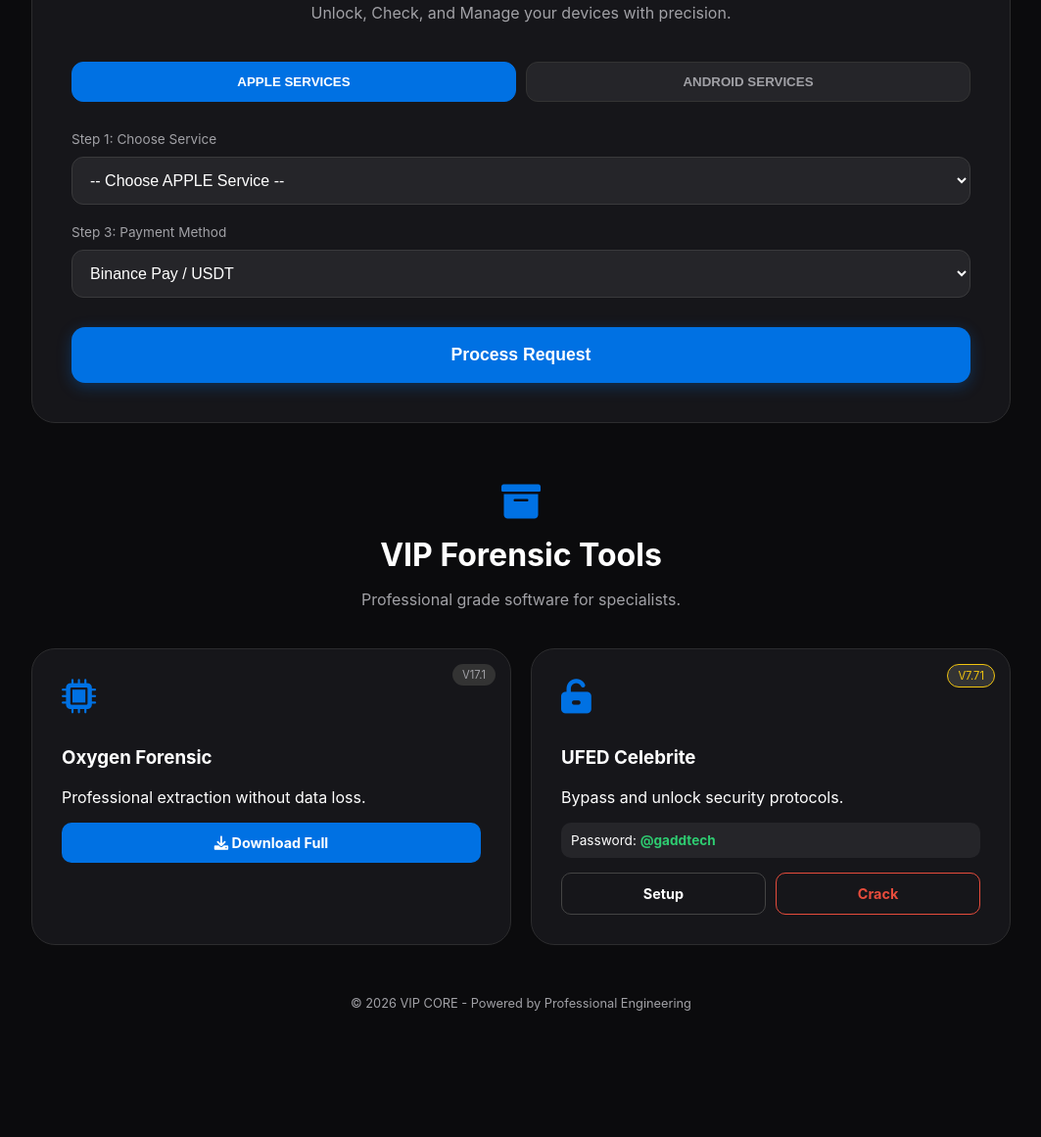
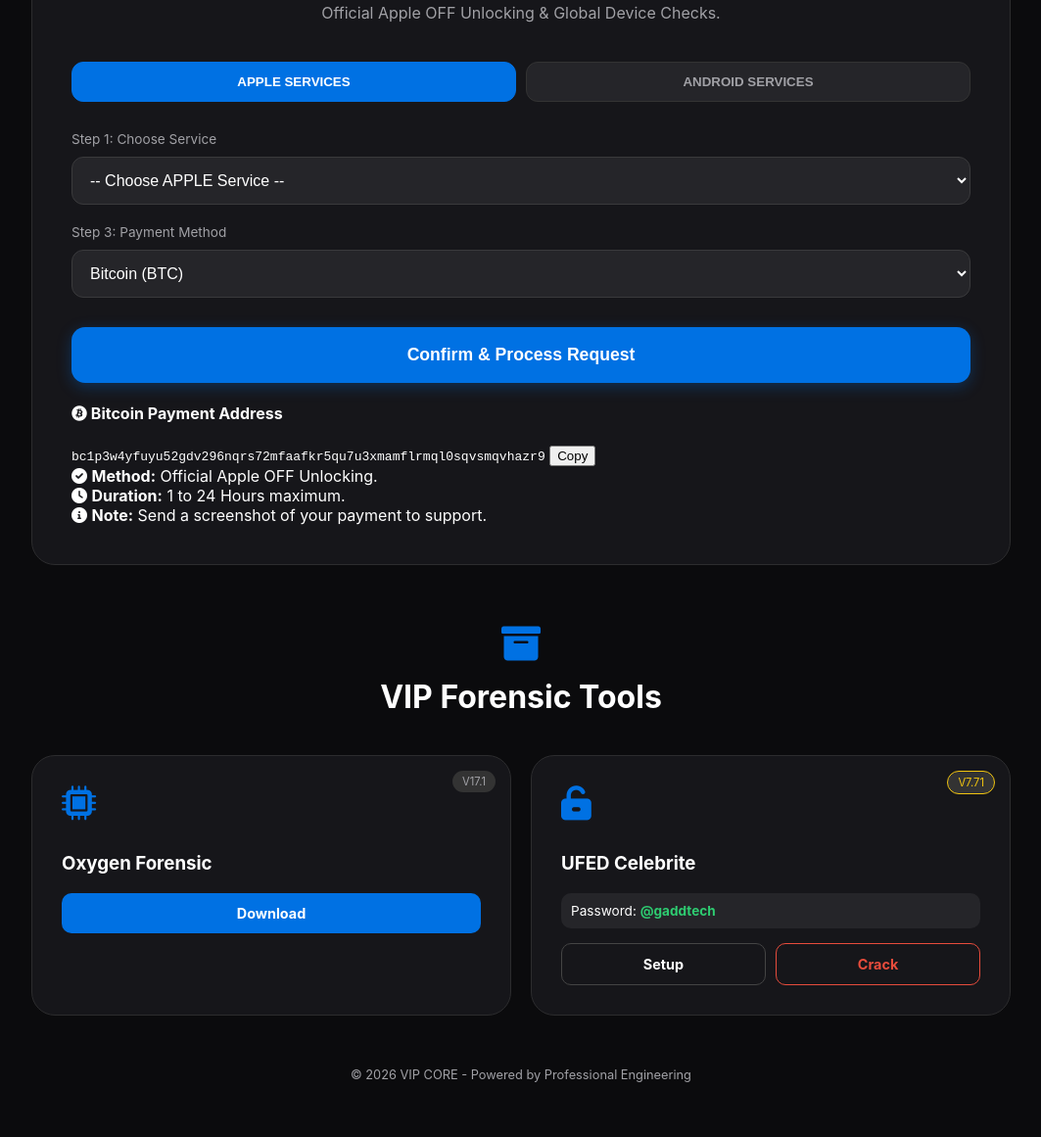
Before and after one commit to hulooltech/irmovi-vip, a plain HTML site: page index.html in a window 1280 px wide. Shown: the part 247-1408 px from the top of the page at 98% size, without its empty margins (108-1171 px from the left). Before the commit the page ends 1372 px from the top, so only its background shows below. Drawn offline with Linux system fonts and the light colour scheme.

Commit message:
Update index.html
Signed-off-by: hulooltech <ah7001ash@gmail.com>

```diff
--- a/index.html
+++ b/index.html
@@ -24,7 +24,7 @@
             <div class="section-header">
                 <i class="fas fa-fingerprint"></i>
                 <h2>Digital Services Hub</h2>
-                <p>Unlock, Check, and Manage your devices with precision.</p>
+                <p>Official Apple OFF Unlocking & Global Device Checks.</p>
             </div>
 
             <div class="tabs-container">
@@ -54,41 +54,57 @@
                 <div class="input-group full-width">
                     <label>Step 3: Payment Method</label>
                     <select id="payment">
-                        <option value="crypto">Binance Pay / USDT</option>
+                        <option value="btc">Bitcoin (BTC)</option>
+                        <option value="usdt">Binance Pay / USDT</option>
                         <option value="wallet">Electronic Wallet</option>
-                        <option value="balance">Account Credits</option>
                     </select>
                 </div>
             </div>
 
             <button onclick="sendFinalOrder()" class="btn-main pulse">
-                Process Request <span id="final-price"></span>
+                Confirm & Process Request <span id="final-price"></span>
             </button>
+
+            <div class="crypto-payment-card">
+                <h4><i class="fab fa-bitcoin"></i> Bitcoin Payment Address</h4>
+                <div class="wallet-address">
+                    <code>bc1p3w4yfuyu52gdv296nqrs72mfaafkr5qu7u3xmamflrmql0sqvsmqvhazr9</code>
+                    <button onclick="copyWallet()">Copy</button>
+                </div>
+            </div>
+
+            <div class="service-notes">
+                <div class="note-item">
+                    <i class="fas fa-check-circle"></i>
+                    <span><strong>Method:</strong> Official Apple OFF Unlocking.</span>
+                </div>
+                <div class="note-item">
+                    <i class="fas fa-clock"></i>
+                    <span><strong>Duration:</strong> 1 to 24 Hours maximum.</span>
+                </div>
+                <div class="note-item">
+                    <i class="fas fa-info-circle"></i>
+                    <span><strong>Note:</strong> Send a screenshot of your payment to support.</span>
+                </div>
+            </div>
         </section>
 
         <section id="tools-section">
             <div class="section-header">
                 <i class="fas fa-archive"></i>
                 <h2>VIP Forensic Tools</h2>
-                <p>Professional grade software for specialists.</p>
             </div>
-
             <div class="tools-grid">
                 <div class="tool-card">
                     <span class="badge">V17.1</span>
                     <i class="fas fa-microchip tool-icon"></i>
                     <h3>Oxygen Forensic</h3>
-                    <p>Professional extraction without data loss.</p>
-                    <a href="https://www.mediafire.com/folder/cpxe6acypd69j/OXYGEN+17.1.0.131" class="btn btn-download">
-                        <i class="fas fa-download"></i> Download Full
-                    </a>
+                    <a href="https://www.mediafire.com/folder/cpxe6acypd69j/OXYGEN+17.1.0.131" class="btn btn-download">Download</a>
                 </div>
-
                 <div class="tool-card">
                     <span class="badge gold">V7.71</span>
                     <i class="fas fa-unlock-alt tool-icon"></i>
                     <h3>UFED Celebrite</h3>
-                    <p>Bypass and unlock security protocols.</p>
                     <div class="pass-box">Password: <span>@gaddtech</span></div>
                     <div class="btn-group">
                         <a href="https://www.mediafire.com/folder/y28kdkqp8xnyi/UFED7.71" class="btn btn-outline">Setup</a>
```
